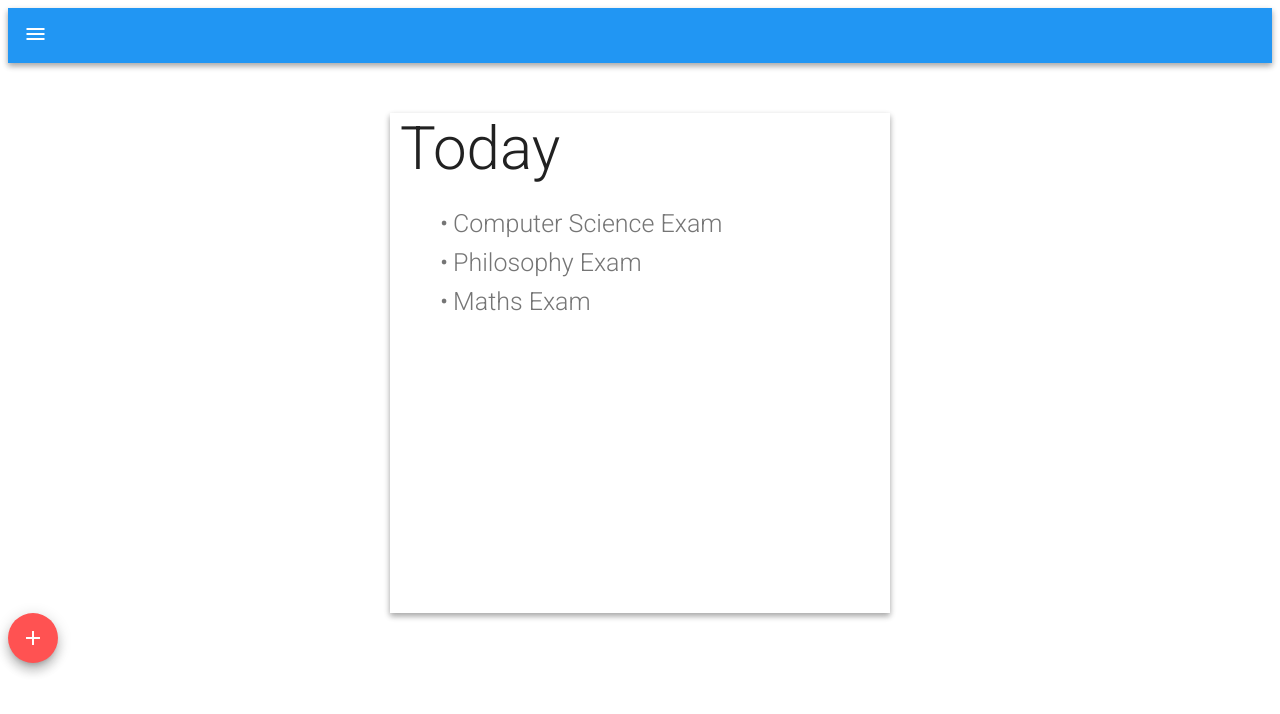
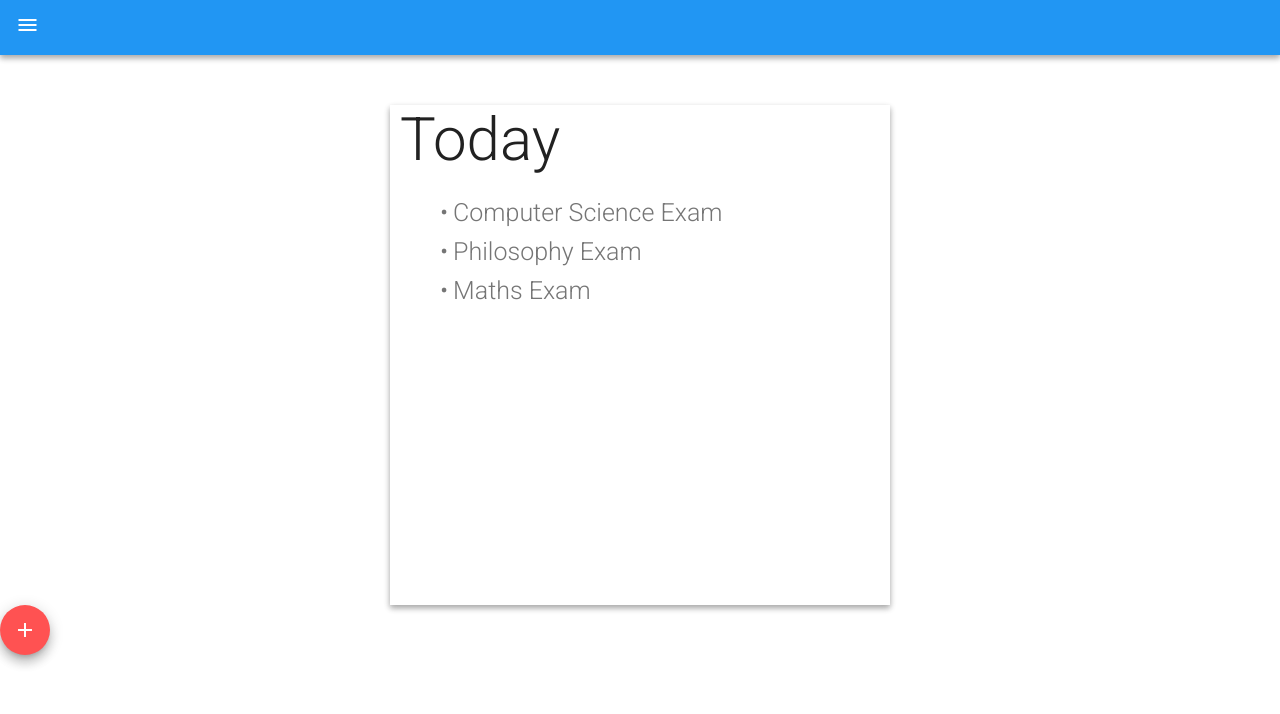
Before and after one commit to Henry-Ash-Williams/planner-app, a React (Create React App) app: page / in a window 1280 px wide. Shown: the top 714 px of the page. Built offline with nearby package versions, Linux system fonts and the light colour scheme.

Commit message:
Fixed border issue
included normalise css, so you'll have to do a cheeky npm installl
normalize.css

```diff
--- a/package.json
+++ b/package.json
@@ -12,6 +12,7 @@
     "mongodb": "^2.2.36",
     "mongoose": "^5.2.7",
     "nodemon": "^1.18.3",
+    "normalize.css": "^8.0.0",
     "react": "^16.4.2",
     "react-bootstrap": "^0.32.1",
     "react-datepicker": "^1.6.0",
--- a/src/App.js
+++ b/src/App.js
@@ -9,6 +9,7 @@ const tasks = [
     {title : 'Philosophy Exam', due: '01/01/17'},
     {title : 'Maths Exam', due: '01/01/17'}
 ];
+
 
 class App extends Component {
     render() {
--- a/src/components/Navbar/styles.js
+++ b/src/components/Navbar/styles.js
@@ -2,15 +2,12 @@ import styled from 'styled-components';
 
 const NavbarDiv = styled.div`
 
-    *{
-        margin-left: 0;
-        margin-right: 0;
-        margin-bottom: 0;
-        margin-top: 0;
+    html, body{
+
+        margin: 0;
         padding: 0;
+        border: 0;
     }
-
-
 
     height: 55px;
     background-color: #2196F3;
--- a/src/index.js
+++ b/src/index.js
@@ -1,9 +1,10 @@
+import 'normalize.css';
 import React from 'react';
 import ReactDOM from 'react-dom';
 import App from './App';
 import registerServiceWorker from './registerServiceWorker';
 
-//const removeMargin = { "margin":0, "padding":0, "box-sizing": "border-box" }
+
 
 
 ReactDOM.render(
```
Also changed, not shown: 1 other file (tests, documents, lock files or other folders).
